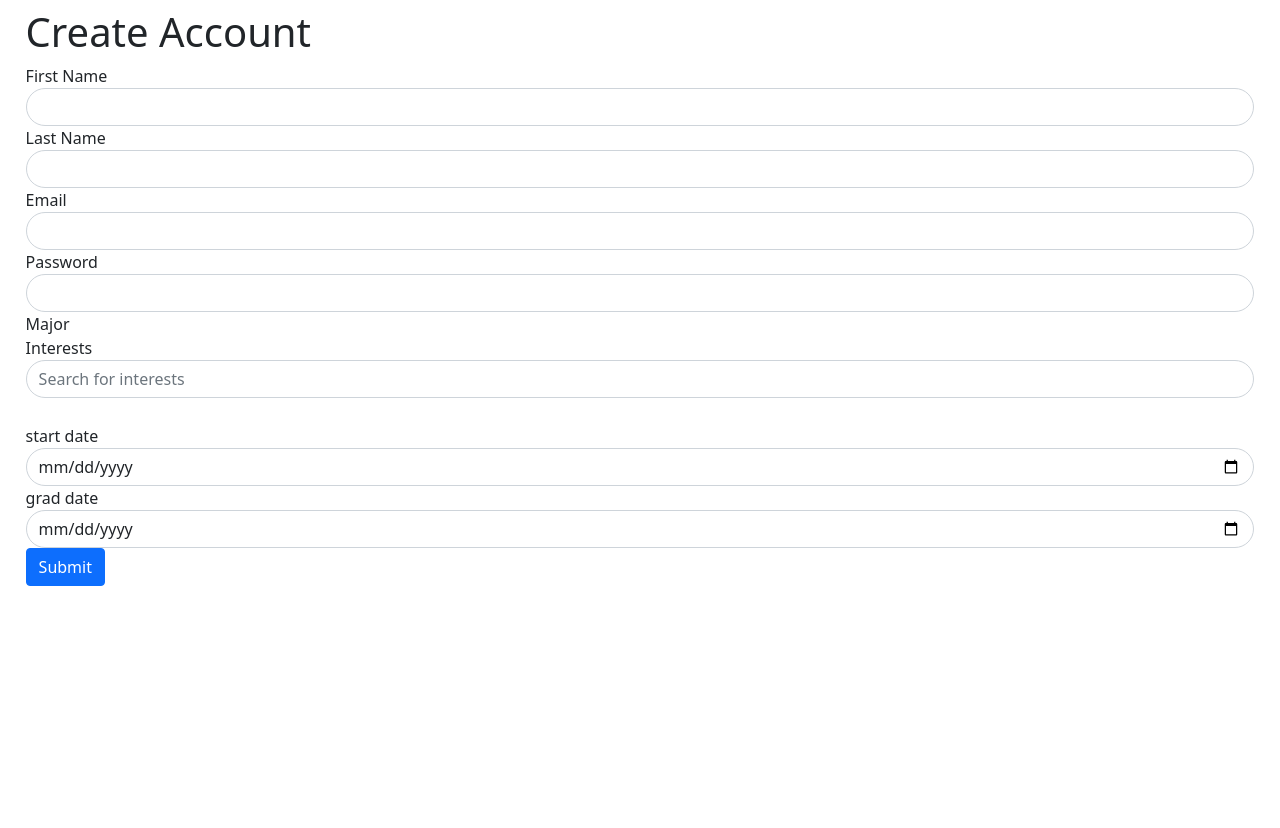
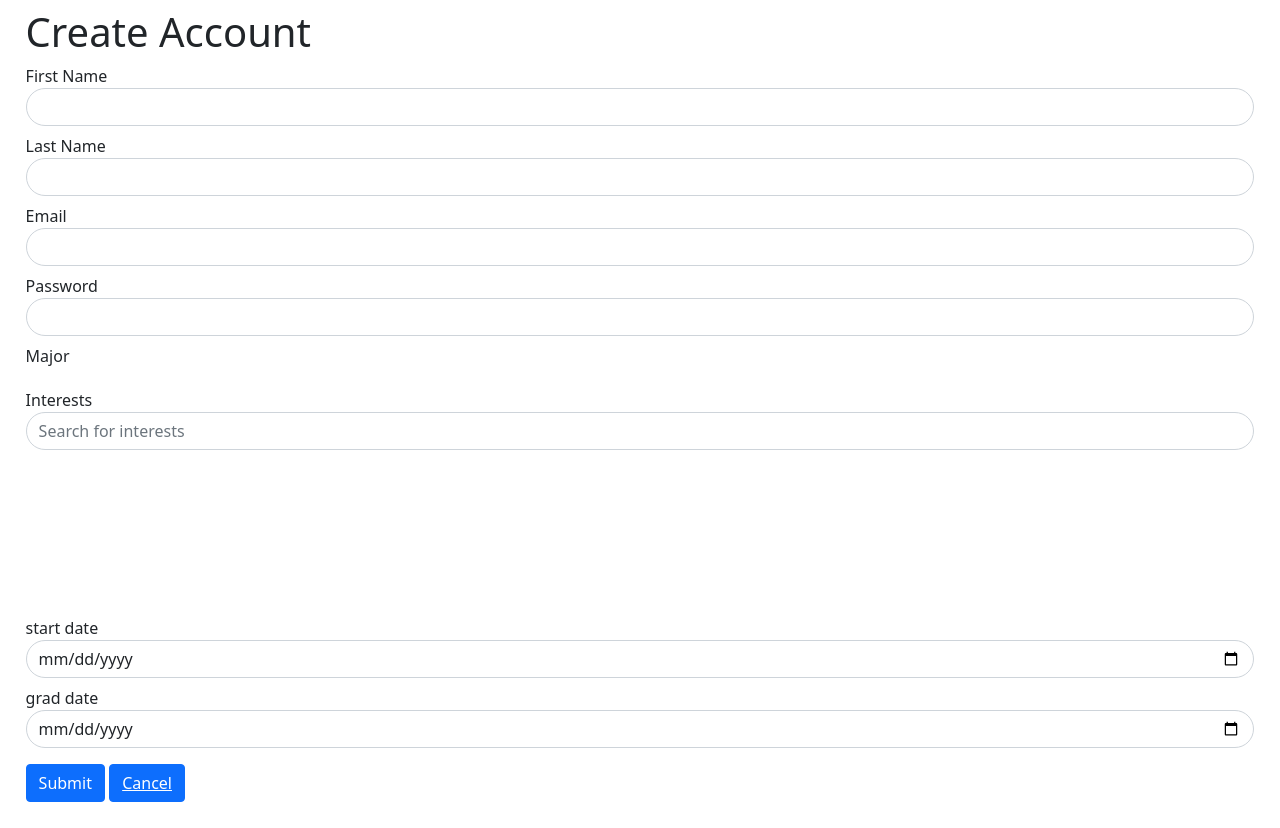
Before and after one commit to JPeterson96/UWM_Clubs_And_Events, a Django app: page /createAccount/ in a window 1280 px wide. Shown: the part 72-900 px from the top of the page. Before the commit the page ends 658 px from the top, so only its background shows below. Run offline with Django 4.2, Linux system fonts and the light colour scheme; data that the repository does not hold is empty.

Commit message:
cosmetic changes

```diff
--- a/templates/createaccount.html
+++ b/templates/createaccount.html
@@ -66,24 +66,25 @@
     {{ message }}
     <form action="{% url 'createaccount' %}" method="post">
         {% csrf_token %}
-        <div class="form-group">
+        <div class="form-group mb-2">
             <label for="firstname">First Name</label>
             <input type="text" class="form-control rounded-input" name="firstname" id="firstname">
         </div>
-        <div class="form-group">
+        <div class="form-group mb-2">
             <label for="lastname">Last Name</label>
             <input type="text" class="form-control rounded-input" name="lastname" id="lastname">
         </div>
-        <div class="form-group">
+        <div class="form-group mb-2">
             <label for="email">Email</label>
             <input type="text" class="form-control rounded-input" name="email" id="email">
         </div>
-        <div class="form-group">
+        <div class="form-group mb-2">
             <label for="password">Password</label>
             <input type="text" class="form-control rounded-input" name="password" id="password">
         </div>
-        <div class="form-group">
+        <div class="form-group mb-2">
             <label for="major">Major</label>
+            <div class="overflow-auto" style="max-height: 150px; padding: .5%;">
                 {% for major in majors %}
                 <div class="form-check">
                     <input type="checkbox" class="form-check-input" name="majorlist" value="{{ major.name }}" id="major_{{ major.name }}">
@@ -93,11 +94,12 @@
                 </div>
                 {% endfor %}
             </div>
-        <div class="form-group">
+        </div>
+        <div class="form-group mb-2">
             <label for="search-input">Interests</label>
             <input type="text" class="form-control rounded-input" id="search-input" placeholder="Search for interests">
         </div>
-        <div class="form-check">
+        <div class="form-check" style="overflow-y: auto; height: 150px;">
             <table>
                 <tbody id="interests-table">
                     {% for interest in interests %}
@@ -113,15 +115,16 @@
                 </tbody>
             </table>
         </div>
-    <div class="form-group">
+    <div class="form-group mb-2 mt-2">
             <label for="startdate">start date</label>
             <input type="date" name="startdate" class="form-control rounded-input" id="search-input" value="startdate">
         </div>
-    <div class="form-group">
+    <div class="form-group mb-2">
             <label for="graddate">grad date</label>
             <input type="date" name = "graddate" class="form-control rounded-input" id="search-input" value="graddate">
         </div>
-        <button type="submit" class="btn btn-primary">Submit</button>
+        <button type="submit" class="btn btn-primary mt-2">Submit</button>
+        <button class="btn btn-primary mt-2"><a href="{% url 'login' %}" style="color: white;"> Cancel </a></button>
     </form>
 </div>
 </body>
```
Lines whose indentation alone changed are shown as unchanged.
